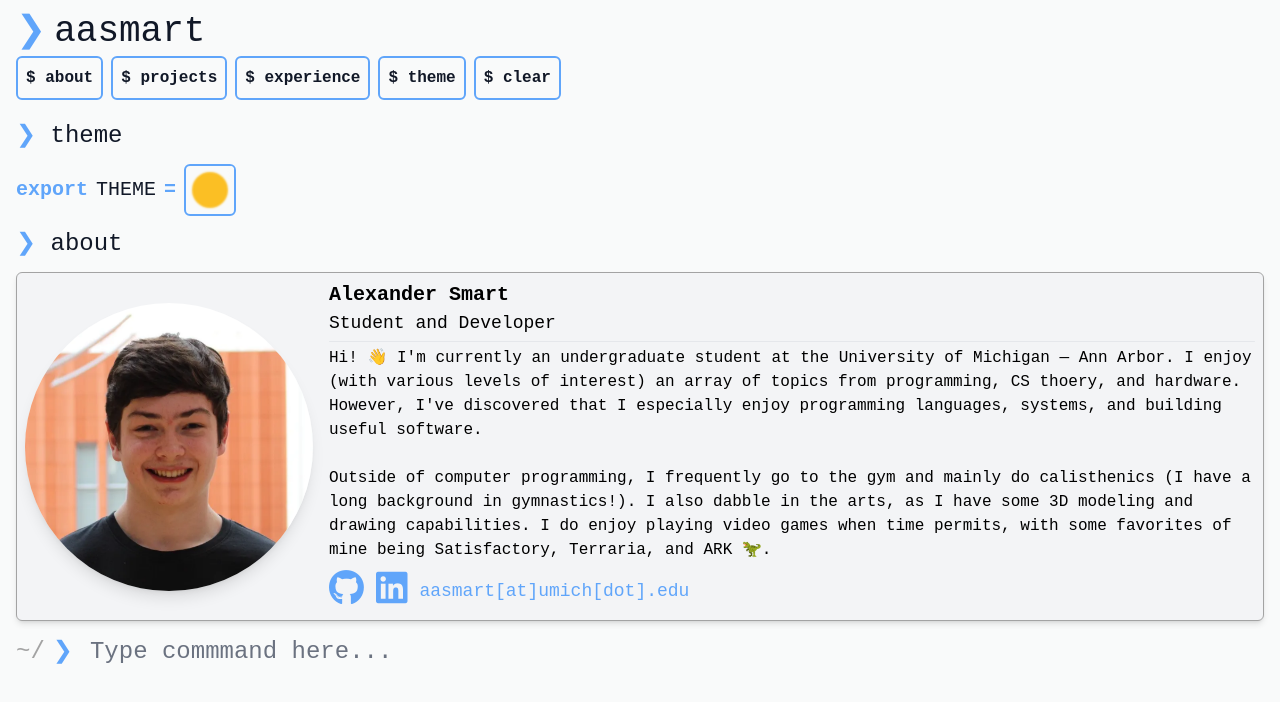
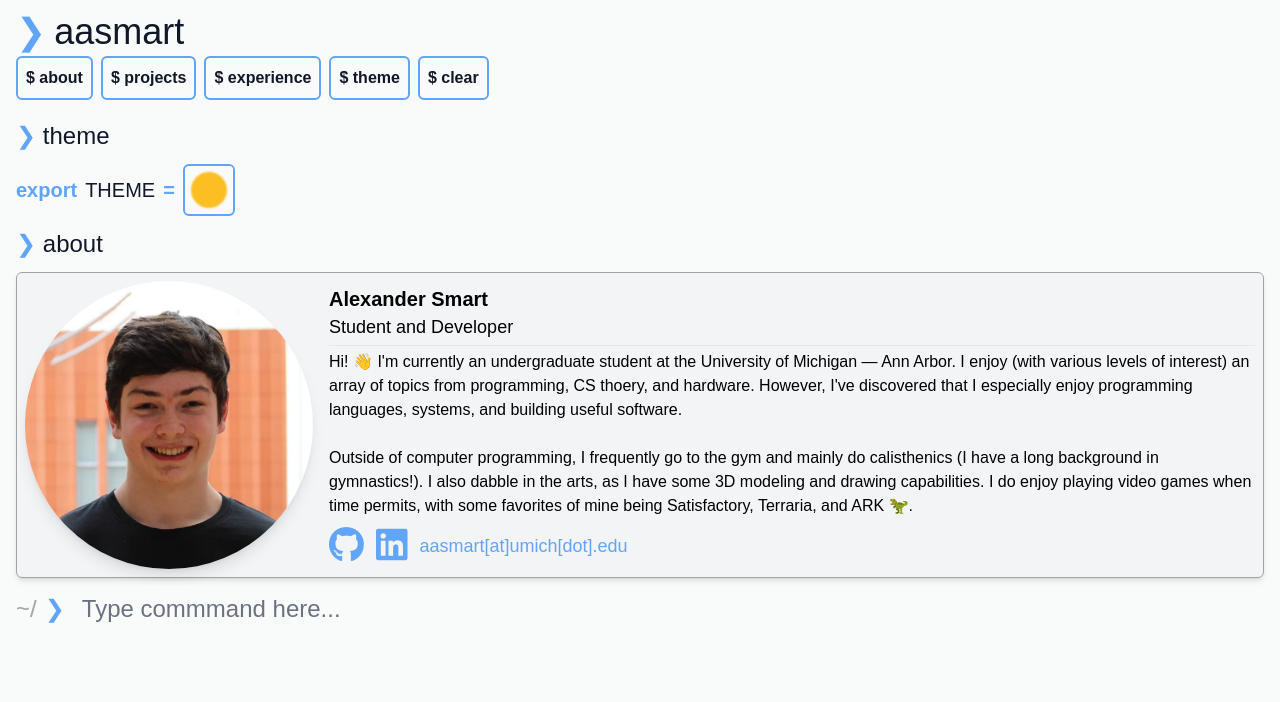
Before and after one commit to aasmart/aasmart-portfolio, a SvelteKit app: page / in a window 1280 px wide. Shown: the top 702 px of the page. Built offline with nearby package versions, Linux system fonts and the light colour scheme.

Commit message:
change font

```diff
--- a/src/components/ProjectCard.svelte
+++ b/src/components/ProjectCard.svelte
@@ -74,7 +74,7 @@
 						{/if}
 					</span>
 				</div>
-				<p class="text-sm">{project.description}</p>
+				<p>{project.description}</p>
 				<TechnologyList technologies={project.technologies} />
 			</div>
 		</a>
--- a/src/routes/+layout.svelte
+++ b/src/routes/+layout.svelte
@@ -68,6 +68,6 @@
 		box-sizing: border-box;
 	}
 	:global(*:not(i), *:not(i)::after, *:not(i)::before) {
-		font-family: 'JetBrains Mono', monospace;
+		font-family: 'Ubuntu', sans-serif;
 	}
 </style>
```
